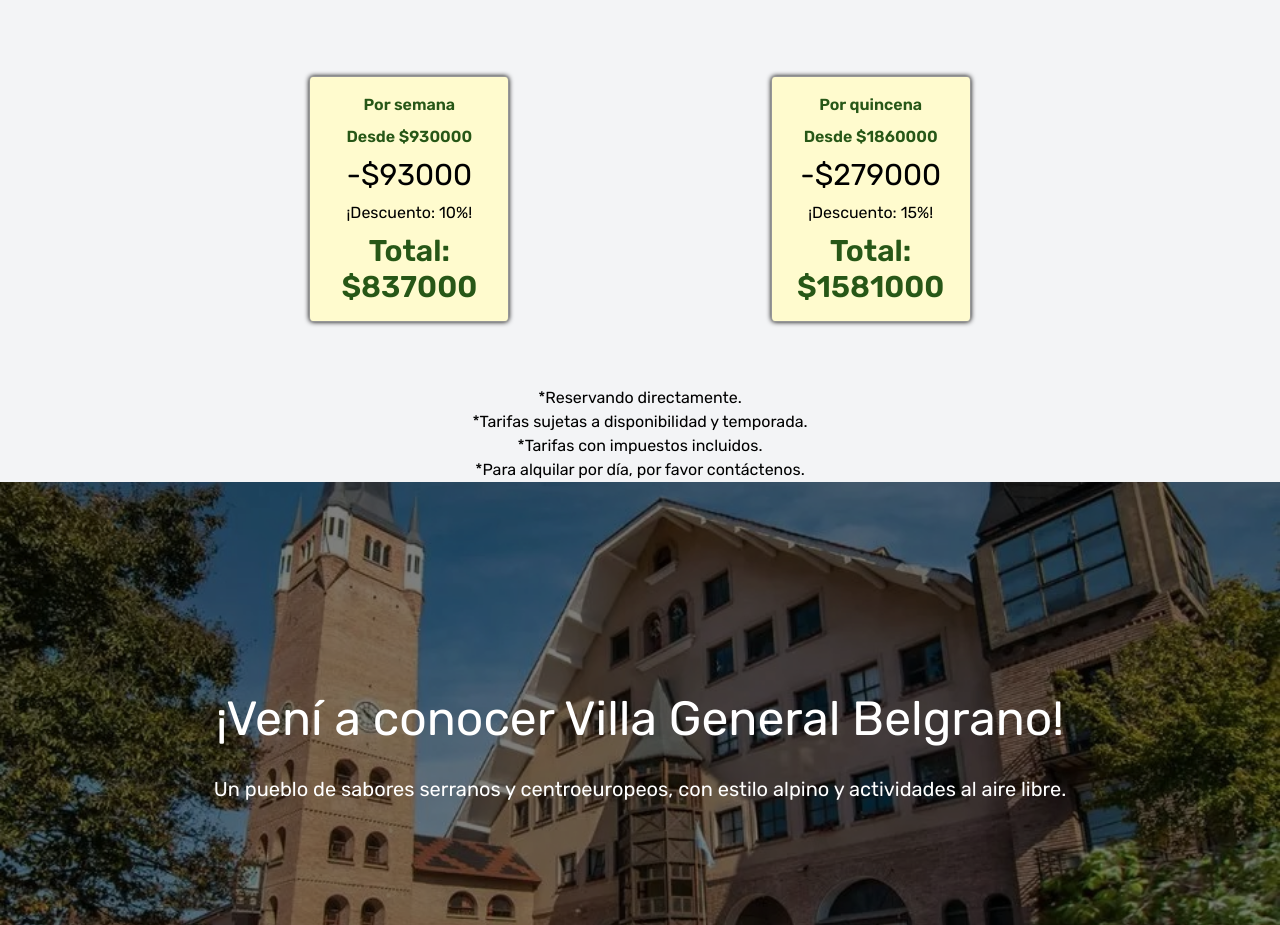
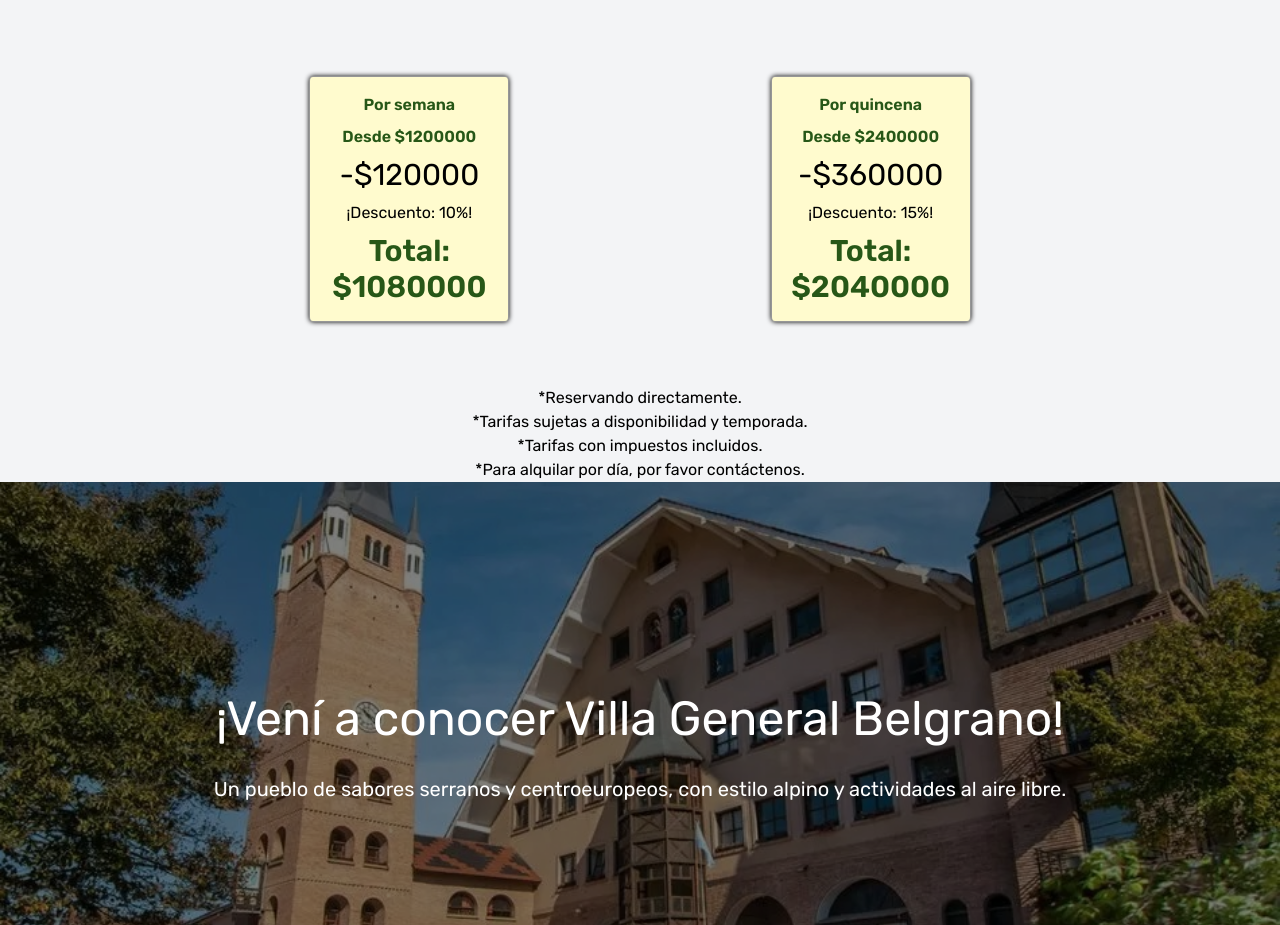
Before and after one commit to Nahuel1077/AiresDeLagunitas, a Next.js app: page /tarifas in a window 1280 px wide. Shown: the part 840-1765 px from the top of the page. Built offline with nearby package versions, Linux system fonts and the light colour scheme.

Commit message:
changed prices

```diff
--- a/app/tarifas/page.js
+++ b/app/tarifas/page.js
@@ -5,8 +5,8 @@ import Link from "next/link";
 export default function Tarifas() {
 
     const tarifas = [
-        {id:1, title:"semana", price:930000, discount:10,},
-        {id:2, title:"quincena", price:1860000, discount:15,},
+        {id:1, title:"semana", price:1200000, discount:10,},
+        {id:2, title:"quincena", price:2400000, discount:15,},
     ];
 
     return(
```
